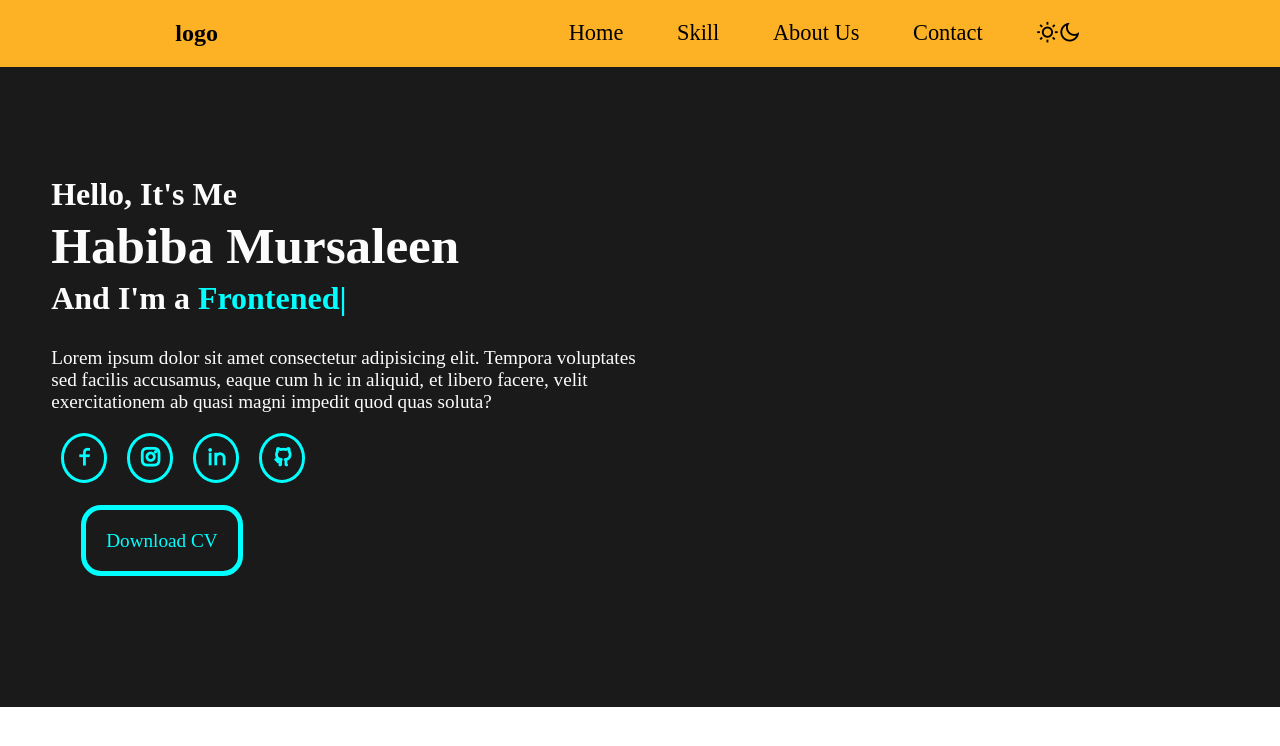
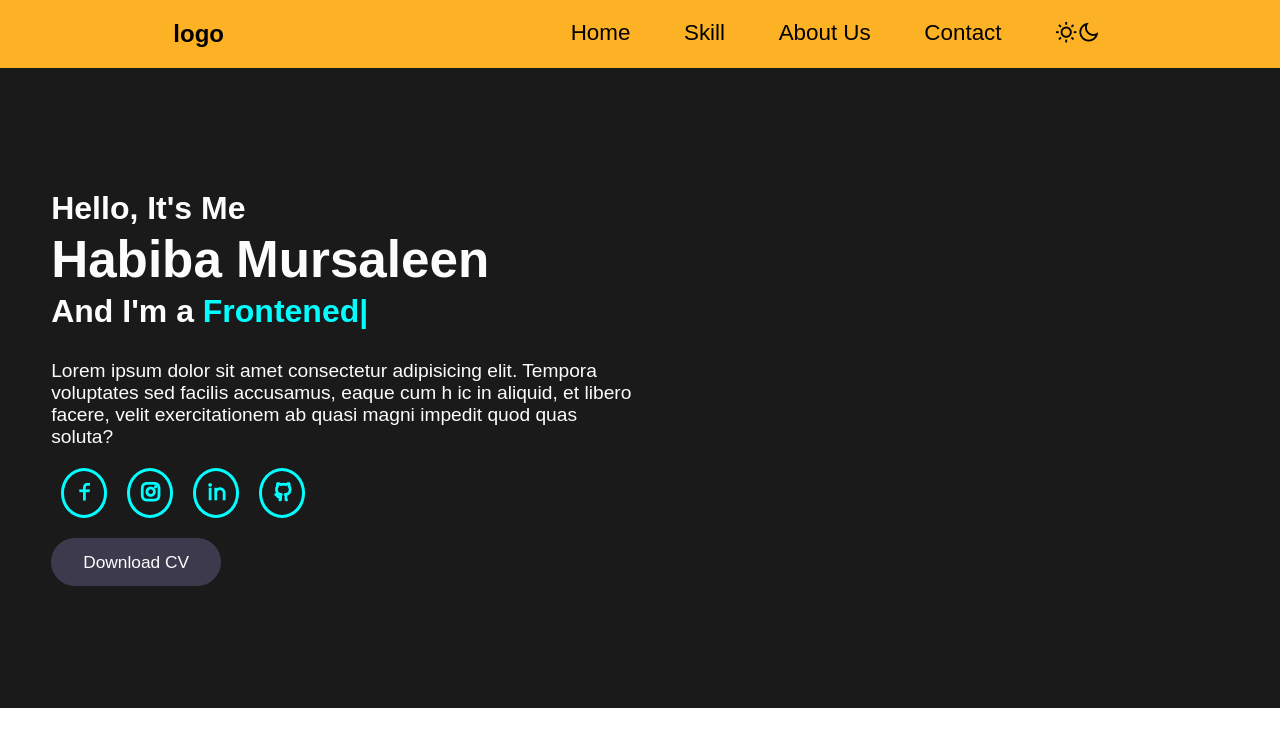
Before and after one commit to HABcoder/Prt-in-progress-, a plain HTML site: page index.html in a window 1280 px wide. Drawn offline with nearby package versions, Linux system fonts and the light colour scheme.

Commit message:
add buttton

```diff
--- a/index.html
+++ b/index.html
@@ -41,7 +41,7 @@
                         <a href="#" class="social-icon"><i class="ri-linkedin-line"></i></a>
                         <a href="#" class="social-icon"><i class="ri-github-line"></i></a>
                     </div>
-                    <a href="#" class="btn">Download CV</a>
+                    <button class="btn"><a href="#"><span>Download CV</span></a></button>
                  </div>
             </div>
             <div class="div2">
--- a/main.js
+++ b/main.js
@@ -9,4 +9,4 @@ var typed = new Typed('#typed', {
     backSpeed: 100,
     backDelay: 1000,
     loop: true
-})
+});
--- a/style.css
+++ b/style.css
@@ -1,9 +1,10 @@
+@import url('https://fonts.googleapis.com/css2?family=Poppins:ital,wght@0,100;0,200;0,300;0,400;0,500;0,600;0,700;0,800;0,900;1,100;1,200;1,300;1,400;1,500;1,600;1,700;1,800;1,900&display=swap');
 *{box-sizing: border-box;padding: 0;margin: 0;}html,body {height: 100%;width: 100%;}
-body{overflow-x: hidden;width: 100%;height:100%;}
+body{overflow-x: hidden;width: 100%;height:100%; font-family: "poppin", sans-serif;}
 :root {
     --bg-color: #1a1a1a;
     --secong-bgcolor: #fcfcfc;
-    --main-color: aqua;
+    --main-color: rgb(0, 255, 255);
 }
 .navbar{
     width: 100%;
@@ -173,14 +174,53 @@ body{overflow-x: hidden;width: 100%;height:100%;}
     box-shadow: 0 0 10px var(--main-color);
 }
 .btn {
-    background-color: var(--bg-color);
-    padding: 20px;
-    color: var(--main-color);
+    position: relative;
+    overflow: hidden;
+    height: 3rem;
+    padding: 0 2rem;
+    border-radius: 1.5rem;
+    background: #3d3a4e;
+    background-size: 400%;
+    color: #fff;
+    border: none;
+    cursor: pointer;
+    margin-top: 20px;
+  }
+  .btn a {
     text-decoration: none;
-    line-height: 6;
-    margin-left: 30px;
-    font-size: 120%;
-    border: 5px solid var(--main-color);
-    border-radius: 20px;
-    background-color: transparent;
-}
+    color: #fcfcfc;
+    font-weight: 500;
+    font-size: 130%;
+  }
+  .btn:hover {
+    box-shadow: 0 0 5px var(--main-color);
+  }
+  .btn:hover a {
+    color: #1a1a1a;
+  }
+  .btn:hover::before {
+    transform: scaleX(1);
+  }
+
+  .btn span {
+    position: relative;
+    z-index: 1;
+  }
+
+  .btn::before {
+    content: "";
+    position: absolute;
+    top: 0;
+    left: 0;
+    transform: scaleX(0);
+    transform-origin: 0 50%;
+    width: 100%;
+    height: inherit;
+    border-radius: inherit;
+    background: linear-gradient(
+      82.3deg,
+      var(--main-color) 10.8%,
+      #008f8f 94.3%
+    );
+    transition: all 0.475s;
+  }
```
